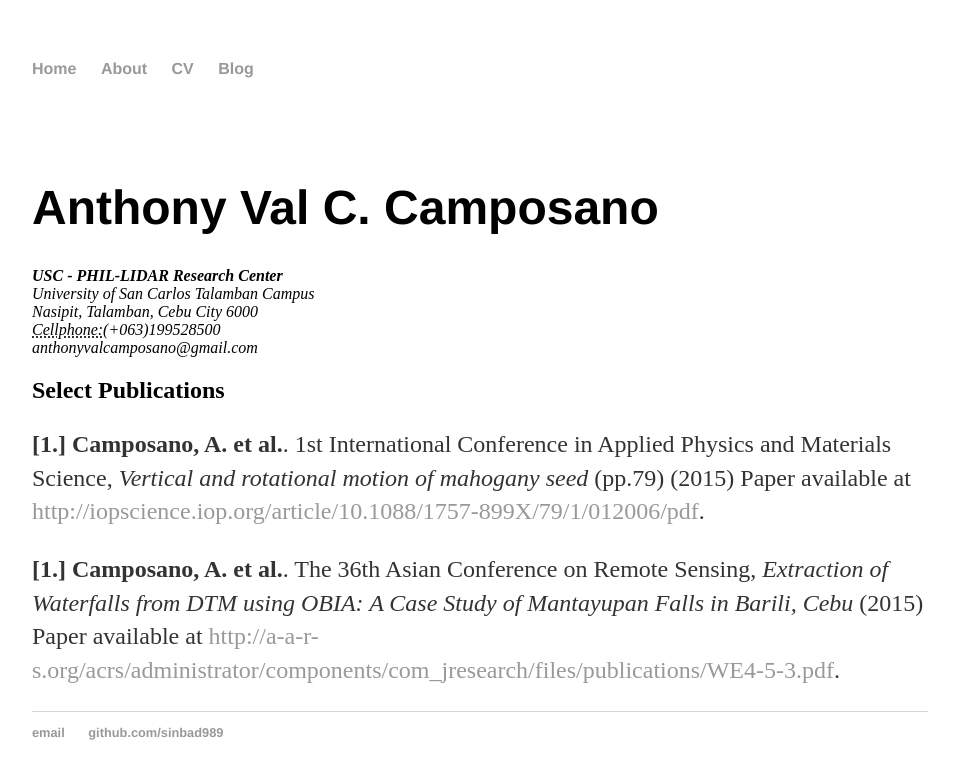
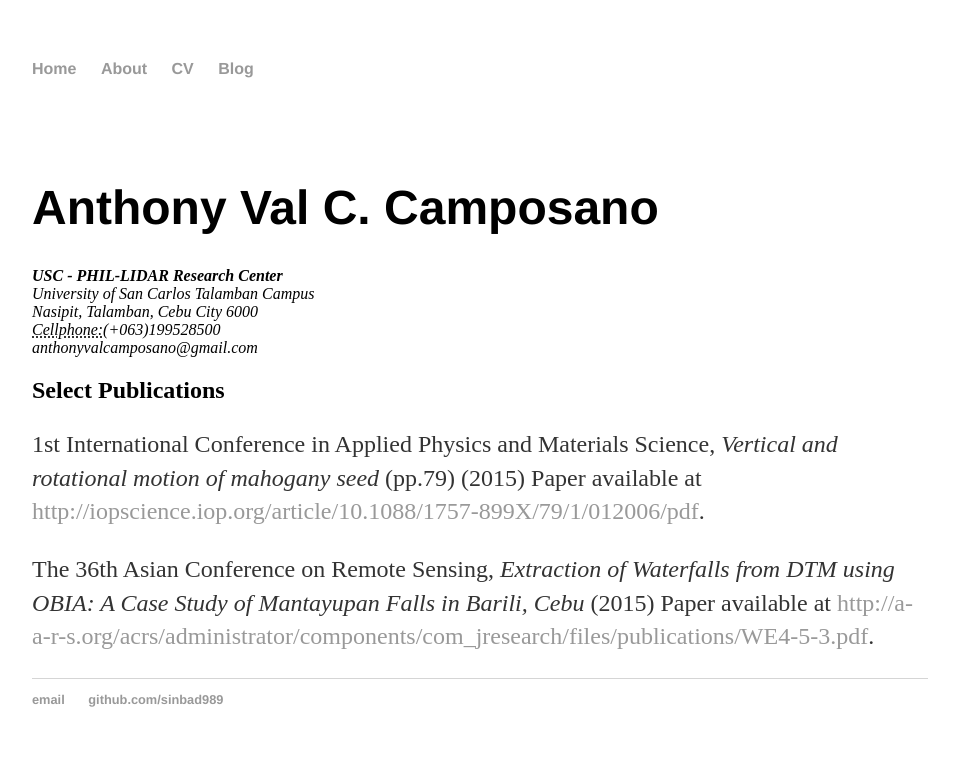
Before and after one commit to sinbad989/sinbad989.github.io, a Jekyll site: the page built from cv/index.html, in a window 1280 px wide. Shown: the top 779 px of the page, without its empty margins (160-1119 px from the left). Built offline with Jekyll 4.4.1, drawn with Linux system fonts in a browser that asks for light colours.

Commit message:
Update index.html
deleted author names, too redundant and vain

```diff
--- a/cv/index.html
+++ b/cv/index.html
@@ -16,8 +16,8 @@
 
 					<h2>Select Publications</h2>
 
-					<p><strong>[1.] Camposano, A. et al.</strong>. 1st International Conference in Applied Physics and Materials Science, <em>Vertical and rotational motion of mahogany seed </em> (pp.79) (2015) Paper available at <a href="http://iopscience.iop.org/article/10.1088/1757-899X/79/1/012006/pdf">http://iopscience.iop.org/article/10.1088/1757-899X/79/1/012006/pdf</a>.
+					<p> 1st International Conference in Applied Physics and Materials Science, <em>Vertical and rotational motion of mahogany seed </em> (pp.79) (2015) Paper available at <a href="http://iopscience.iop.org/article/10.1088/1757-899X/79/1/012006/pdf">http://iopscience.iop.org/article/10.1088/1757-899X/79/1/012006/pdf</a>.
 
-					<p><strong>[1.] Camposano, A. et al.</strong>. The 36th Asian Conference on Remote Sensing, <em>Extraction of Waterfalls from DTM using OBIA: A Case Study of Mantayupan Falls in Barili, Cebu </em> (2015) Paper available at <a href="http://a-a-r-s.org/acrs/administrator/components/com_jresearch/files/publications/WE4-5-3.pdf">http://a-a-r-s.org/acrs/administrator/components/com_jresearch/files/publications/WE4-5-3.pdf</a>.
+					<p> The 36th Asian Conference on Remote Sensing, <em>Extraction of Waterfalls from DTM using OBIA: A Case Study of Mantayupan Falls in Barili, Cebu </em> (2015) Paper available at <a href="http://a-a-r-s.org/acrs/administrator/components/com_jresearch/files/publications/WE4-5-3.pdf">http://a-a-r-s.org/acrs/administrator/components/com_jresearch/files/publications/WE4-5-3.pdf</a>.
 
 	</div>
```
